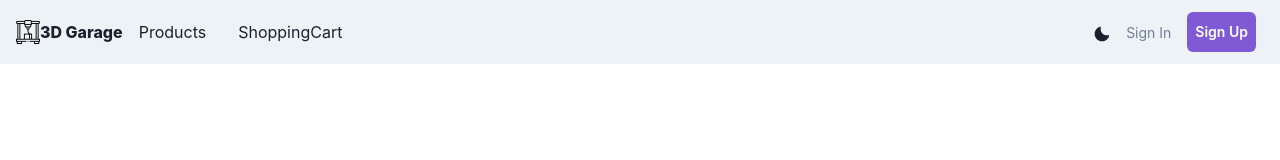
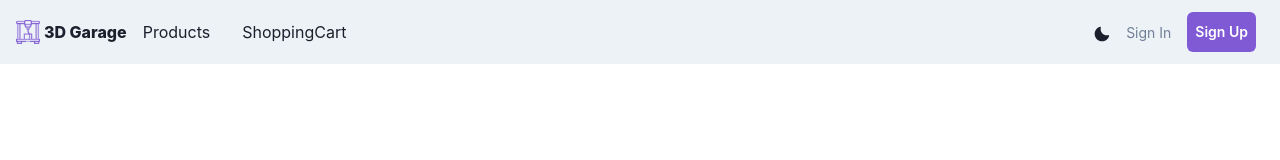
Before and after one commit to 3D-Garage/Techlines, a React (Create React App) app in the folder client/: page /regestration in a window 1280 px wide. Shown: the top 160 px of the page. Built offline with nearby package versions, Linux system fonts and the light colour scheme.

Commit message:
3d-printer icons

```diff
--- a/client/public/index.html
+++ b/client/public/index.html
@@ -2,14 +2,13 @@
 <html lang="en">
   <head>
     <meta charset="utf-8" />
-    <link rel="icon" href="%PUBLIC_URL%/favicon.ico" />
+    <link rel="icon" href="%PUBLIC_URL%/favicon.png" />
     <meta name="viewport" content="width=device-width, initial-scale=1" />
     <meta name="theme-color" content="#000000" />
     <meta
       name="description"
       content="Web site created using create-react-app"
     />
-    <link rel="apple-touch-icon" href="%PUBLIC_URL%/logo192.png" />
     <link rel="manifest" href="%PUBLIC_URL%/manifest.json" />
     <title>3D Garage | We love printing</title>
   </head>
--- a/client/src/components/Navbar.jsx
+++ b/client/src/components/Navbar.jsx
@@ -50,13 +50,17 @@ const Navbar = () => {
           onClick={isOpen ? onClose : onOpen}
         ></IconButton>
         <HStack>
-          <Link as={ReactLink} to="/">
+          <Link style={{ textDecoration: "none" }} as={ReactLink} to="/">
             <Flex alignItems="center">
               <img
+                width={"24px"}
+                height={"24px"}
                 src={require("../logo/3d-printer24_24.png")}
                 alt="3d-printer-img"
               ></img>
-              <Text fontWeight={"extrabold"}>3D Garage</Text>
+              <Text paddingLeft={"1"} fontWeight={"extrabold"}>
+                3D Garage
+              </Text>
             </Flex>
           </Link>
           <HStack as={"nav"} spacing={4} display={{ base: "none", md: "flex" }}>
```
Also changed, not shown: client/public/favicon.png (added), client/public/manifest.json, client/src/logo/3d-printer24_24.png.
